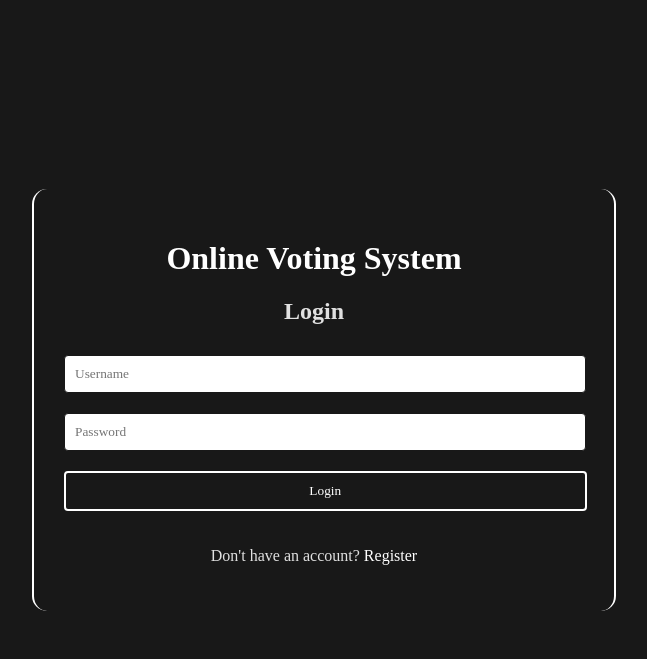
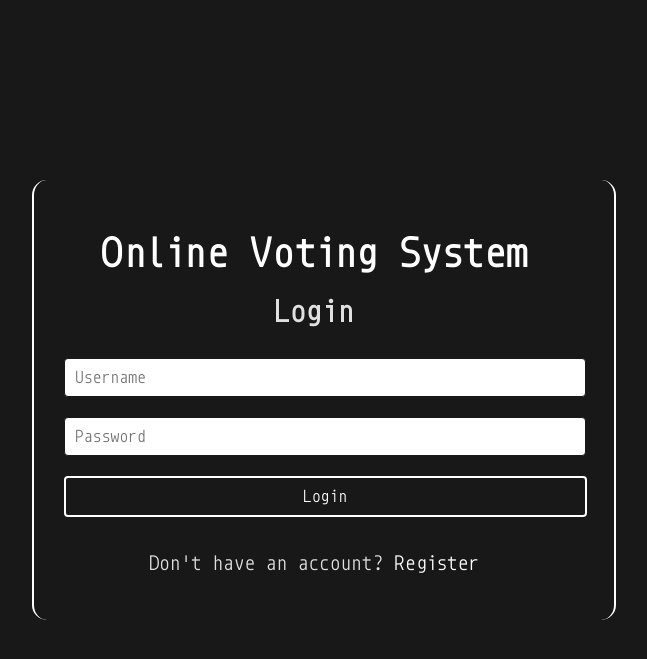
Before and after one commit to ZenGX3/Online-Voting-System, a Flask app: page / in a window 1280 px wide. Shown: the top 659 px of the page, without its empty margins (316-963 px from the left). Run offline with Flask 3, Linux system fonts and the light colour scheme.

Commit message:
added woff

```diff
--- a/static/styles.css
+++ b/static/styles.css
@@ -1,11 +1,11 @@
 /* static/styles.css */
 @font-face {
     font-family: Monoid;
-    src: url("fonts/Monoid-Retina.ttf") format("ttf");
+    src: url("fonts/Monoid-Retina.woff") format("woff");
 }
 @font-face {
     font-family: DejaVu Sans Mono;
-    src: url("fonts/DejaVuSansMono.ttf") format("ttf");
+    src: url("fonts/DejaVuSansMono.woff") format("woff");
 }
 
 * {
@@ -136,7 +136,6 @@ form button {
 }
 
 .logout-link1 {
-
     text-decoration: none;
     color: white;
     transition: 0.2s ease-in-out;
```
Also changed, not shown: fonts/DejaVuSansMono.woff (added), fonts/Monoid-Retina.woff (added), fonts/RobotoMono-Regular.woff (added).
